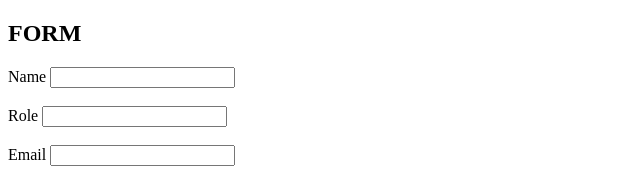
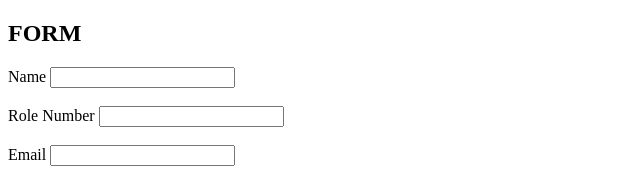
Before and after one commit to ItsSudip/Coursera, a plain HTML site: page index.html in a window 1280 px wide. Shown: the top 181 px of the page, without its empty margins (0-640 px from the left). Drawn offline with Linux system fonts and the light colour scheme.

Commit message:
updating role to role number

```diff
--- a/index.html
+++ b/index.html
@@ -68,7 +68,7 @@
       <br />
 
       <div>
-        <label for="Role">Role</label>
+        <label for="Role">Role Number</label>
         <input type="text" name="myRole" id="Role" />
       </div>
       <br />
```
